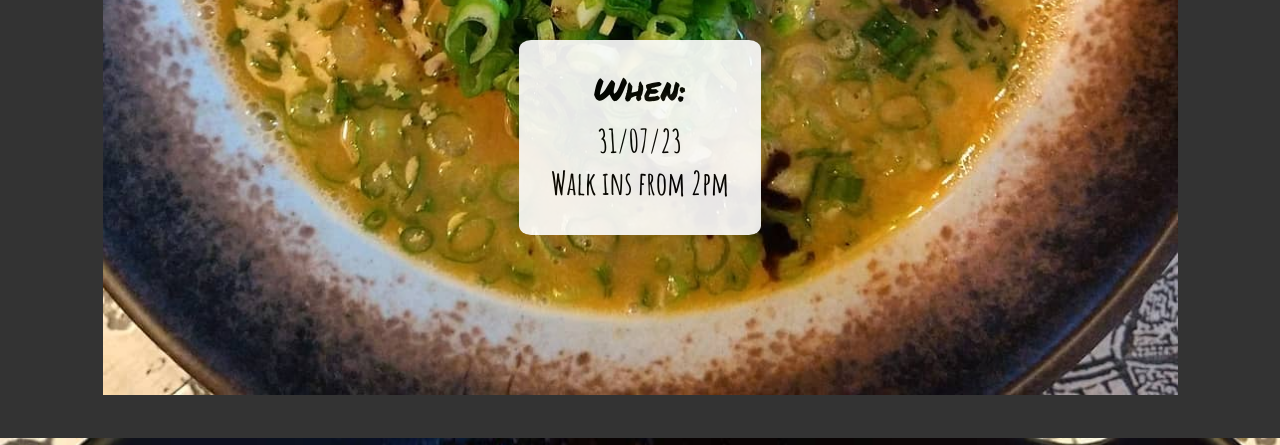
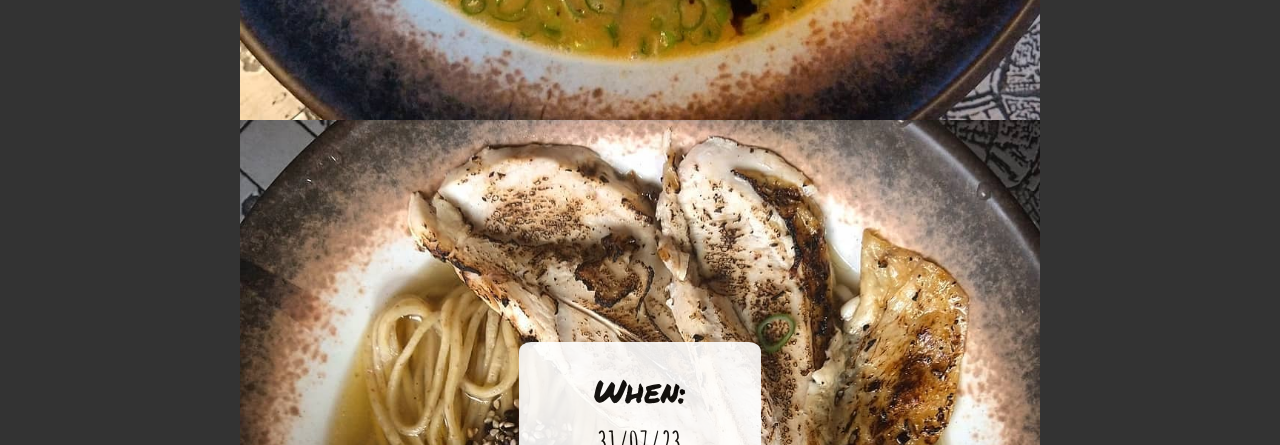
Before and after one commit to T-J-D-Cavey/ramen-site, a React (Vite) app: page / in a window 1280 px wide. Shown: the part 680-1125 px from the top of the page. Built offline with nearby package versions, Linux system fonts and the light colour scheme.

Commit message:
new branch, new design

```diff
--- a/src/App.css
+++ b/src/App.css
@@ -81,25 +81,21 @@ a:hover {
   background-color: var(--color-theme);
 }
 
+/* --------> Styles for root component */
+
+.rootContainer {
+
+}
+
 /* --------> Styles for utility classes for background: */
 
-.flexContainerBigBackground {
+.flexContainerBackground {
   width: 100%;
-  min-height: 90vh;
+  min-height: 100vh;
   max-width: 1500px;
   display: flex;
   justify-content: center;
   align-items: center;
-  margin: 0 auto;
-}
-
-.flexContainerSmallBackground {
-  width: 100%;
-  min-height: 30vh;
-  max-width: 1500px;
-  display: flex;
-  justify-content: center;
-  align-items: start;
   margin: 0 auto;
 }
 
@@ -111,8 +107,9 @@ a:hover {
 }
 
 .backgroundPicture {
-  background-position: center;
-  background-size: 6.5rem;
+  background-position:top;
+  background-size:contain;
+  background-repeat: no-repeat;
 }
 
 .column {
@@ -133,7 +130,7 @@ a:hover {
   line-height: 1.3;
 }
 
-/* --------> Styles for ChefName and when Date */
+/* --------> Styles for ChefName */
 
 .pictureOne {
   background-image: url(./assets/ramenBowl2.jpg);
@@ -143,7 +140,7 @@ a:hover {
   margin-bottom: 10rem;
 }
 
-.flexContainerBigBackground  h1 {
+.flexContainerBackground h1 {
   font-size: 4rem;
   font-family: var(--font-header);
   color: var(--color-font-main);
@@ -152,25 +149,13 @@ a:hover {
 #black {
   color: var(--color-font-dark);
 }
-/* -------->Styles for the Location and Map widget: */
+
+/* --------> Styles for Date */
 
 .pictureTwo {
   background-image: url(./assets/ramenBowl3.jpg);
 }
 
-#big {
-  min-height: 100vh;
-}
-.whereContainer {
-  margin-top: 10rem;
-}
-.mapContainer {
-  width: 20rem;
-  height: 20rem;
-  margin: 2rem 0 10rem 0;
-  border-radius: 1%;
-  border: solid var(--color-background) 2px;
-}
 /* --------> Styles for description widget: */
 
 .pictureThree {
@@ -193,6 +178,24 @@ a:hover {
   font-size: 1.4rem;
   max-width: 26rem;
 }
+
+/* -------->Styles for the Location and Map widget: */
+
+.pictureFour {
+  background-image: url(./assets/ramenBowl1.jpg);
+}
+
+.whereContainer {
+  margin-top: 10rem;
+}
+.mapContainer {
+  width: 20rem;
+  height: 20rem;
+  margin: 2rem 0 10rem 0;
+  border-radius: 1%;
+  border: solid var(--color-background) 2px;
+}
+
 /* --------> Styles for the footer widget: */
 
 footer {
@@ -217,7 +220,7 @@ footer {
     font-size: 8rem;
   }
 
-  .backgroundPicture {
+   .backgroundPicture {
     background-attachment: fixed;
     background-position: center;
     background-repeat: no-repeat;
--- a/src/App.jsx
+++ b/src/App.jsx
@@ -11,18 +11,20 @@ export default function App() {
   useGeographic()
 
   return (
-    <>
+    <div className='rootContainer'>
       <div className='backgroundPicture pictureOne'>
         <ChefName />
+      </div>
+      <div className='backgroundPicture pictureTwo'>
         <Date />
       </div>
-      <div className='backgroundPicture pictureThree' id='big'>
+      <div className='backgroundPicture pictureThree'>
         <Description />
       </div>
-      <div className='backgroundPicture pictureTwo' id='big'>
+      <div className='backgroundPicture pictureFour'>
         <Location />
       </div>
       <Footer />
-    </>
+    </div>
   )
 }
--- a/src/components/ChefName.jsx
+++ b/src/components/ChefName.jsx
@@ -1,6 +1,6 @@
 export function ChefName() {
     return (
-        <div className='flexContainerBigBackground'>
+        <div className='flexContainerBackground'>
             <div className='flexItemBackground' id='h1Name'>
                 <h1 >Miura<br />Anjin<br /><span id="black">Ramen</span></h1>
             </div>
--- a/src/components/Date.jsx
+++ b/src/components/Date.jsx
@@ -1,6 +1,6 @@
 export function Date() {
     return (
-        <div className='flexContainerSmallBackground'>
+        <div className='flexContainerBackground'>
             <div className='flexItemBackground dateContainer'>
                 <h2>When:</h2>
                 <p>
--- a/src/components/Description.jsx
+++ b/src/components/Description.jsx
@@ -2,7 +2,7 @@ import chef from '../assets/chef.jpg'
 
 export function Description() {
     return (
-        <div className='flexContainerBigBackground'>
+        <div className='flexContainerBackground'>
         <div className='flexItemBackground descriptionContainer'>
             <h2>Who:</h2>
             <img src={chef} alt='chef' id='chefPhoto' />
--- a/src/components/Location.jsx
+++ b/src/components/Location.jsx
@@ -2,7 +2,7 @@ import {MapWidget} from './MapWidget';
 
 export function Location() {
     return (
-        <div className='flexContainerBigBackground column'>
+        <div className='flexContainerBackground column'>
             <div className='flexItemBackground whereContainer'>
                 <h2>Where:</h2>
                 <p>
```
